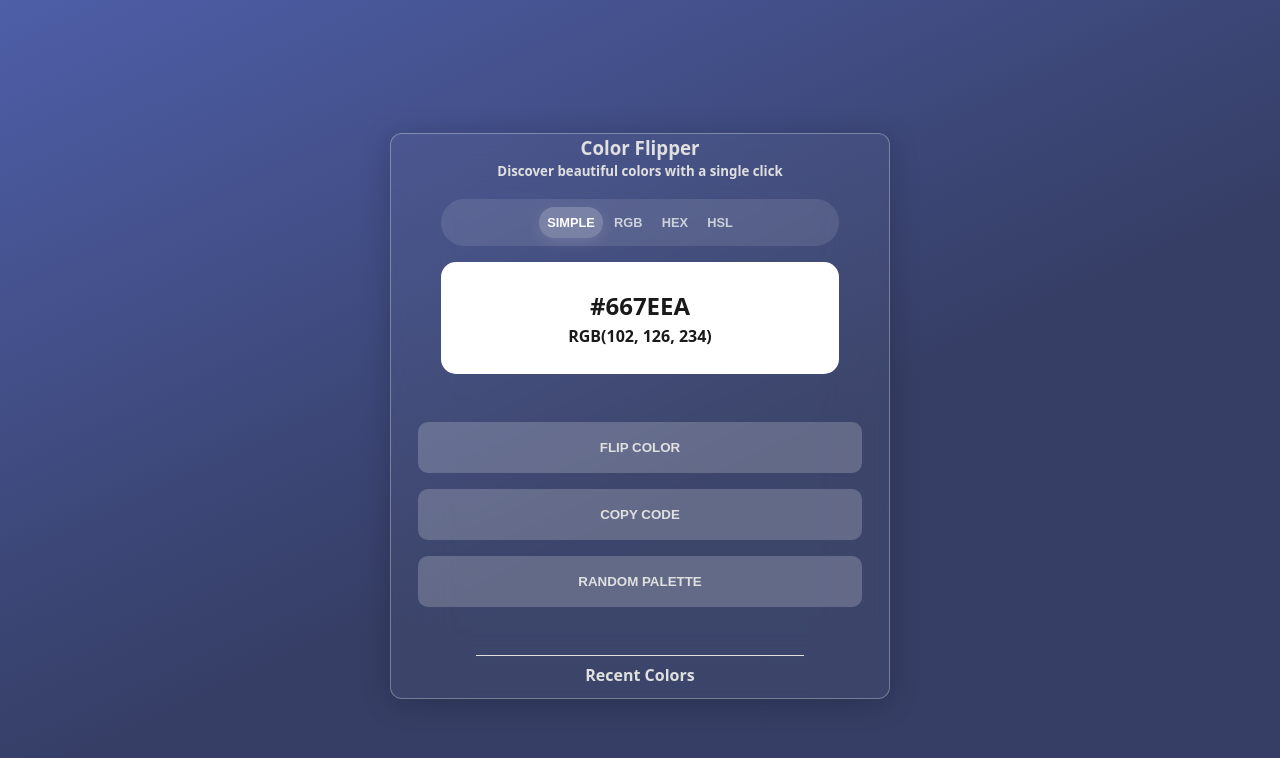
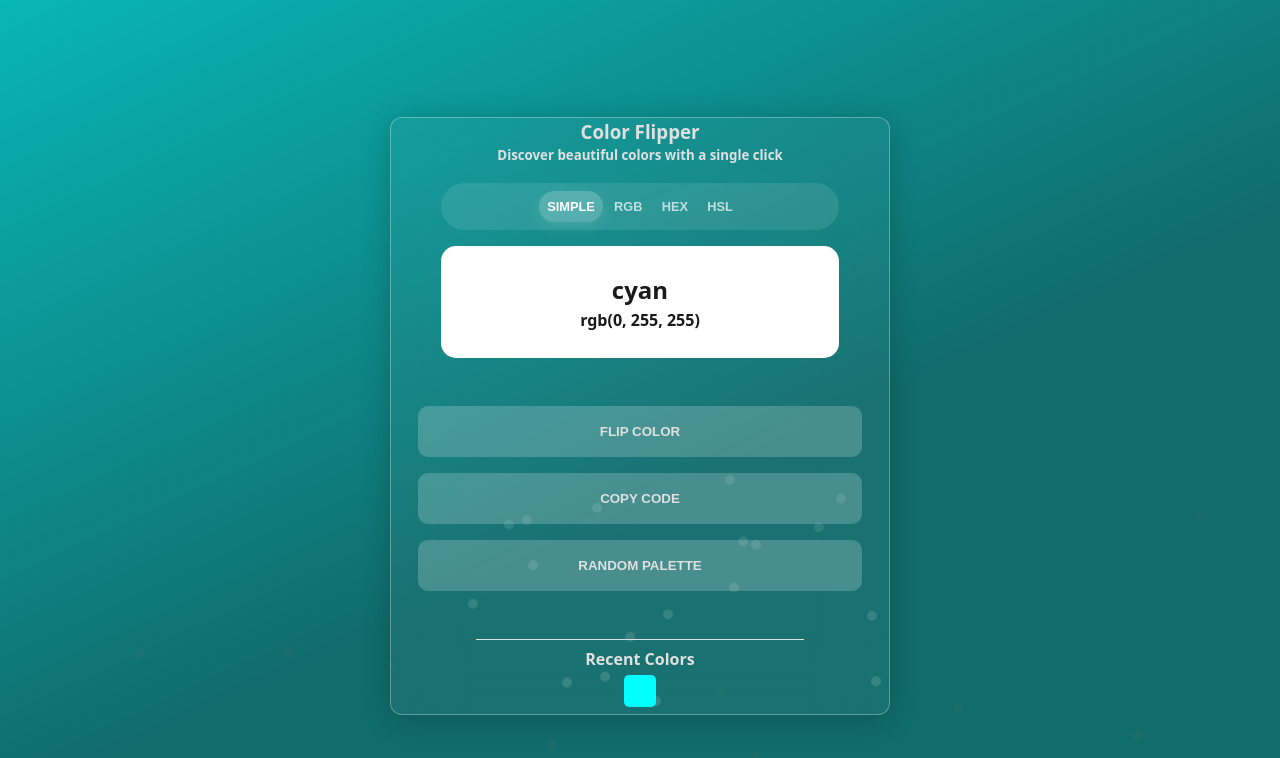
Before and after one commit to Jd33n27/color-flipper-v2, a React (Vite) app: page / in a window 1280 px wide. Shown: the top 758 px of the page. Built offline with nearby package versions, Linux system fonts and the light colour scheme.

Commit message:
finished up ui functions, extra touches and animations left

```diff
--- a/src/App.jsx
+++ b/src/App.jsx
@@ -1,5 +1,6 @@
 import "./App.css";
 import Display from "./components/display/display";
+import Particle from "./components/particles/particle";
 
 function App() {
   return (
@@ -7,6 +8,7 @@ function App() {
       <div className="glass-card text-area">
         <Display />
       </div>
+      <Particle />
     </section>
   );
 }
--- a/src/components/colorSquares/colorSquares.jsx
+++ b/src/components/colorSquares/colorSquares.jsx
@@ -1,12 +1,13 @@
 import React from "react";
 import styles from "./colorSquares.module.css";
 
-const ColorSquares = ({ colors }) => {
+const ColorSquares = ({ colors,onColorChange }) => {
   return (
     <div className={styles["color-squares-container"]}>
       {colors.map((colorObject) => (
         <button
           key={colorObject.id}
+          onClick={() => onColorChange(colorObject.color)}
           className={`${styles["color-square"]}`}
           style={{ backgroundColor: colorObject.color }}
         ></button>
--- a/src/components/display/display.jsx
+++ b/src/components/display/display.jsx
@@ -1,13 +1,79 @@
-import React, { useState, useEffect } from "react";
+import React, { useState, useEffect, useRef } from "react";
 import styles from "./display.module.css";
 import Button from "../button/button";
 import Toggle from "../toggle/toggle";
 import ColorSquares from "../colorSquares/colorSquares";
+import Particle from "../particles/particle";
+
+// The list of simple colors
+const simpleColors = [
+  "red",
+  "green",
+  "blue",
+  "yellow",
+  "orange",
+  "purple",
+  "pink",
+  "cyan",
+  "magenta",
+  "lime",
+  "indigo",
+  "teal",
+  "navy",
+  "maroon",
+  "olive",
+  "aqua",
+  "silver",
+  "gray",
+  "black",
+  "white",
+];
+
+// The color name-to-hex converter
+function nameToHex(name) {
+  const colors = {
+    red: "#ff0000",
+    green: "#008000",
+    blue: "#0000ff",
+    yellow: "#ffff00",
+    orange: "#ffa500",
+    purple: "#800080",
+    pink: "#ffc0cb",
+    cyan: "#00ffff",
+    magenta: "#ff00ff",
+    lime: "#00ff00",
+    indigo: "#4b0082",
+    teal: "#008080",
+    navy: "#000080",
+    maroon: "#800000",
+    olive: "#808000",
+    aqua: "#00ffff",
+    silver: "#c0c0c0",
+    gray: "#808080",
+    black: "#000000",
+    white: "#ffffff",
+  };
+  return colors[name.toLowerCase()] || "#667eea"; // Returns a default
+}
+
+// The hex-to-rgb converter
+function hexToRgb(hex) {
+  const result = /^#?([a-f\d]{2})([a-f\d]{2})([a-f\d]{2})$/i.exec(hex);
+  return result
+    ? {
+        r: parseInt(result[1], 16),
+        g: parseInt(result[2], 16),
+        b: parseInt(result[3], 16),
+      }
+    : null; // Returns null if the hex is invalid
+}
 
 const Display = () => {
   const [activeMode, setActiveMode] = useState("simple");
   const [currentColor, setCurrentColor] = useState("#667EEA");
   const [colors, setColors] = useState([]);
+
+  const isFirstRender = useRef(true);
   // This sets the background color with every color change
   useEffect(() => {
     document.body.style.background = currentColor;
@@ -15,12 +81,31 @@ const Display = () => {
 
   const handleFlipColor = () => {
     // Logic to flip color based on activeMode
-    const newColor = "#" + Math.floor(Math.random() * 16777215).toString(16);
+    const newColor = generateRandomColor();
     const newId = new Date().getTime();
     const newColorObject = { id: newId, color: newColor };
     setCurrentColor(newColor);
     // this adds the new color to the colors array for the ColorSquares component
     setColors((currentColors) => [newColorObject, ...currentColors]);
+  };
+
+  const getColorValue = () => {
+    // If it's already RGB or HSL, just return that.
+    if (currentColor.startsWith("rgb") || currentColor.startsWith("hsl")) {
+      return currentColor;
+    }
+
+    // If it's 'simple' or 'hex', convert
+    //  Get the hex code. If it's 'simple' (like 'red'), convert it.
+    const hex = currentColor.startsWith("#")
+      ? currentColor
+      : nameToHex(currentColor);
+
+    // Converting that hex code to an RGB object
+    const rgb = hexToRgb(hex);
+
+    //  Return the formatted string (or a fallback)
+    return rgb ? `rgb(${rgb.r}, ${rgb.g}, ${rgb.b})` : "Invalid Color";
   };
 
   const handleCopyCode = () => {
@@ -32,8 +117,51 @@ const Display = () => {
     console.log("Generating new palette...");
   };
 
+  const generateRandomColor = () => {
+    // this reads the 'activeMode' state!
+    switch (activeMode) {
+      case "simple":
+        const randomIndex = Math.floor(Math.random() * simpleColors.length);
+        return simpleColors[randomIndex];
+
+      case "hex":
+        //  hex generator
+        return (
+          "#" +
+          Math.floor(Math.random() * 16777215)
+            .toString(16)
+            .padStart(6, "0")
+        );
+
+      case "rgb":
+        const r = Math.floor(Math.random() * 256);
+        const g = Math.floor(Math.random() * 256);
+        const b = Math.floor(Math.random() * 256);
+        return `rgb(${r}, ${g}, ${b})`;
+
+      case "hsl":
+        const h = Math.floor(Math.random() * 361);
+        const s = Math.floor(Math.random() * 101);
+        const l = Math.floor(Math.random() * 101);
+        return `hsl(${h}, ${s}%, ${l}%)`;
+
+      default:
+        return "#667eea";
+    }
+  };
+
+  //  this sets a new color when the mode is switched
+  useEffect(() => {
+    if (isFirstRender.current) {
+      isFirstRender.current = false; // Mark it as no longer the first render
+      return;
+    }
+    handleFlipColor();
+  }, [activeMode]);
+
   return (
     <section className={styles["display-container"]}>
+      <Particle />
       <h1>Color Flipper</h1>
       <h5>Discover beautiful colors with a single click</h5>
       {/* Color format toggle */}
@@ -41,7 +169,7 @@ const Display = () => {
       {/* Color text Display area */}
       <div className={`${styles["color-display"]}`}>
         <p className={styles["color-name"]}>{currentColor}</p>
-        <p className={styles["color-value"]}>RGB(102, 126, 234)</p>
+        <p className={styles["color-value"]}>{getColorValue()}</p>
       </div>
       {/* Control buttons */}
       <div className={styles["btn-group"]}>
@@ -60,7 +188,7 @@ const Display = () => {
 
       <div className={styles["colors-container"]}>
         <h4>Recent Colors</h4>
-        <ColorSquares colors={colors} />
+        <ColorSquares colors={colors} onColorChange={setCurrentColor} />
       </div>
     </section>
   );
--- /dev/null
+++ b/src/components/particles/particle.jsx
@@ -0,0 +1,36 @@
+import React, { useEffect, useRef } from "react";
+import styles from "./particle.module.css";
+
+const Particle = () => {
+  // 1. Create a ref. This will be our "handle" to the container div.
+  const containerRef = useRef(null);
+
+  // 2. Use useEffect to run the particle creation code
+  //    The empty array [] means "run this code only ONCE,
+  //    when the component first mounts."
+  useEffect(() => {
+    // 3. Get the actual DOM node from the ref
+    const particlesContainer = containerRef.current;
+
+    // 4. This is the exact same logic from your JS class
+    for (let i = 0; i < 30; i++) {
+      const particle = document.createElement("div");
+      particle.className = styles.particle; // Use the CSS module class
+
+      // Set random styles
+      particle.style.left = Math.random() * 100 + "%";
+      particle.style.animationDelay = Math.random() * 20 + "s";
+      particle.style.animationDuration = Math.random() * 10 + 10 + "s";
+
+      // 5. Append the new particle to our ref'd container
+      particlesContainer.appendChild(particle);
+    }
+  }, []); // <-- Empty array means "run once on mount"
+
+  return (
+    // 6. Attach the ref to the JSX element
+    <div className={styles["particles-container"]} ref={containerRef} />
+  );
+};
+
+export default Particle;
--- /dev/null
+++ b/src/components/particles/particle.module.css
@@ -0,0 +1,37 @@
+/* In Particles.module.css */
+
+.particles-container {
+  /* This makes it sit in the background */
+  position: absolute;
+  top: 0;
+  left: 0;
+  width: 100%;
+  height: 100%;
+  z-index: -1; /* Puts it behind everything else */
+  overflow: hidden;
+}
+
+.particle {
+  position: absolute;
+  bottom: -20px; /* Start off-screen at the bottom */
+  width: 10px;
+  height: 10px;
+  background-color: rgba(255, 255, 255, 0.15);
+  border-radius: 50%;
+  /* Link to the animation */
+  animation-name: float-up;
+  animation-iteration-count: infinite;
+  animation-timing-function: linear;
+}
+
+/* Define the animation */
+@keyframes float-up {
+  0% {
+    transform: translateY(0);
+    opacity: 1;
+  }
+  100% {
+    transform: translateY(-100vh); /* Move to the top */
+    opacity: 0;
+  }
+}
```
